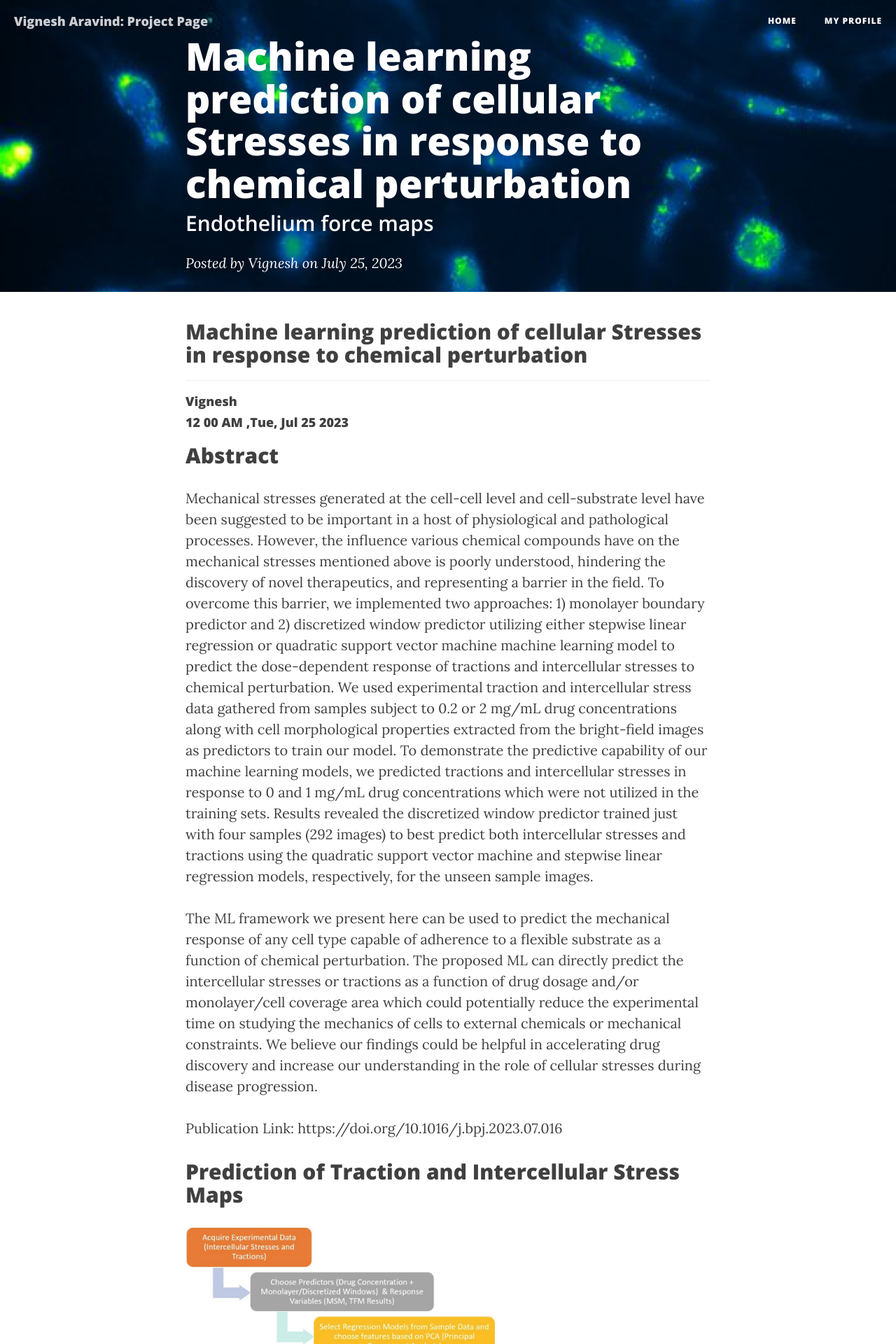
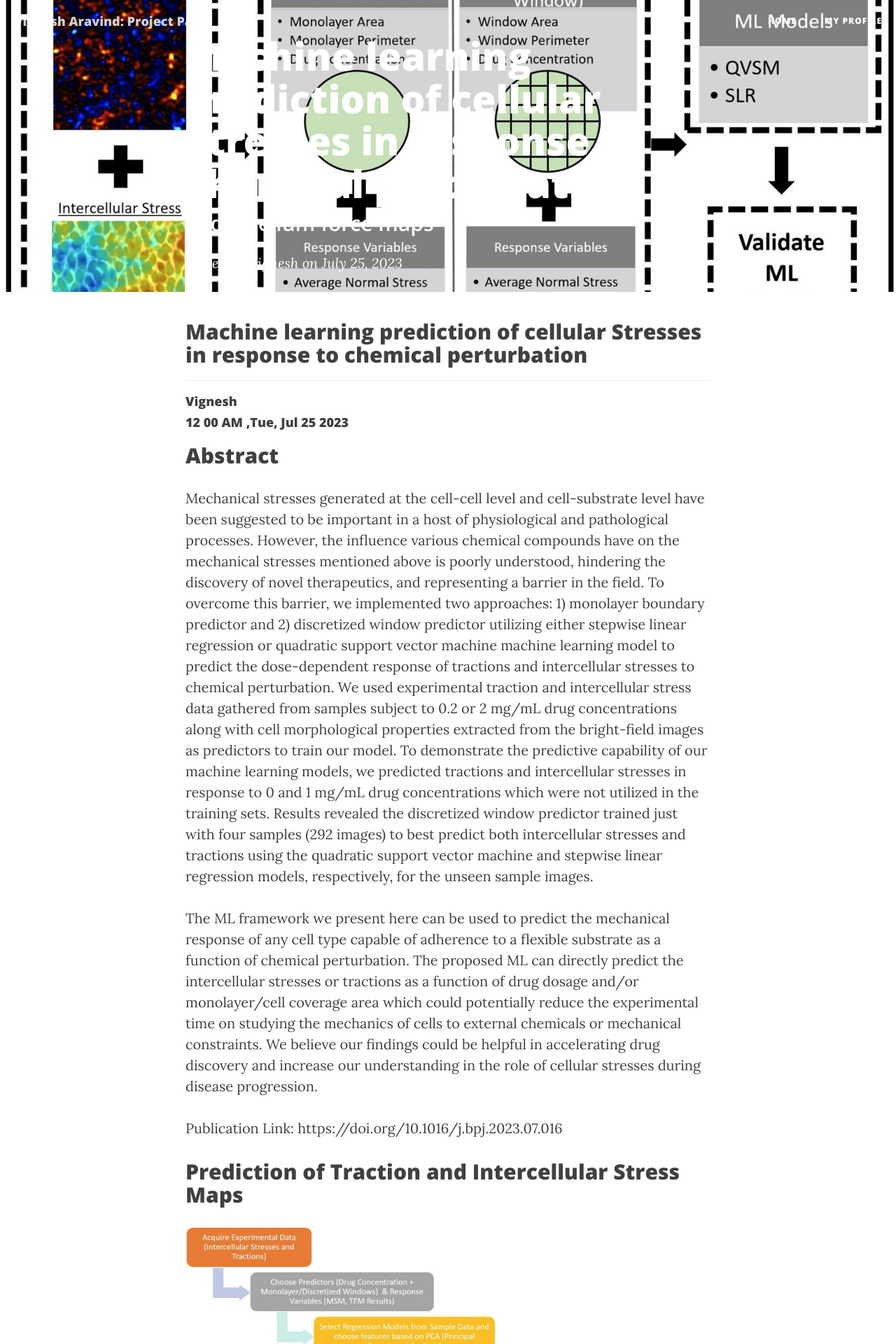
Before and after one commit to vignesharavind/vignesharavind.github.io, a Jekyll site: the page built from _posts/2023-07-25-Cellular-Predictions-Machine-Learning.markdown, in a window 1280 px wide. Shown: the top 1920 px of the page at 70% size. Built offline with Jekyll 4.4.1, drawn with Linux system fonts in a browser that asks for light colours; nearby versions of some CDN libraries; comment, search, counter and statistics services are not loaded.

Commit message:
Update 2023-07-25-Cellular-Predictions-Machine-Learning.markdown

```diff
--- a/_posts/2023-07-25-Cellular-Predictions-Machine-Learning.markdown
+++ b/_posts/2023-07-25-Cellular-Predictions-Machine-Learning.markdown
@@ -9,6 +9,7 @@ horizontal: >-
   data-background="http://projectpages.github.io/project-pages/img/slidebackground.png"><section
   markdown="1">
 layout: post
+header-img: "img/ML_Paper/Fig1.jpg"
 title: Machine learning prediction of cellular Stresses in response to chemical perturbation
 author: Vignesh
 tags: MachineLearning TractionForce IntercellularStresses CellularForces SupportVectorMachine ComputerVision
```
